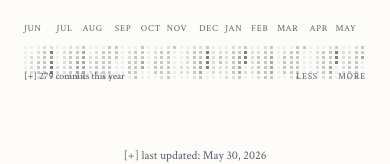
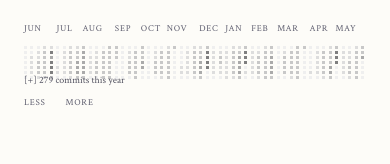
Before and after one commit to Rudrakshbhardwaj01/Updated-Portfolio, a Next.js app: page / in a window 390 px wide. Shown: the part 1286-1450 px from the top of the page. Built offline with nearby package versions, Linux system fonts and the light colour scheme; no server answers.

Commit message:
Add Github contribution

```diff
--- a/src/components/contribution/contribution-heatmap.css
+++ b/src/components/contribution/contribution-heatmap.css
@@ -210,11 +210,20 @@
   }
 
   .contribution-heatmap-footer {
+    margin-top: 1rem;
     flex-wrap: wrap;
-    row-gap: 0.5rem;
+    row-gap: 0.625rem;
   }
 
   .contribution-heatmap-legend {
     margin-left: 0;
   }
 }
+
+@media (max-width: 480px) and (orientation: portrait) {
+  .contribution-heatmap-footer {
+    flex-direction: column;
+    align-items: flex-start;
+    gap: 0.5rem;
+  }
+}
```
